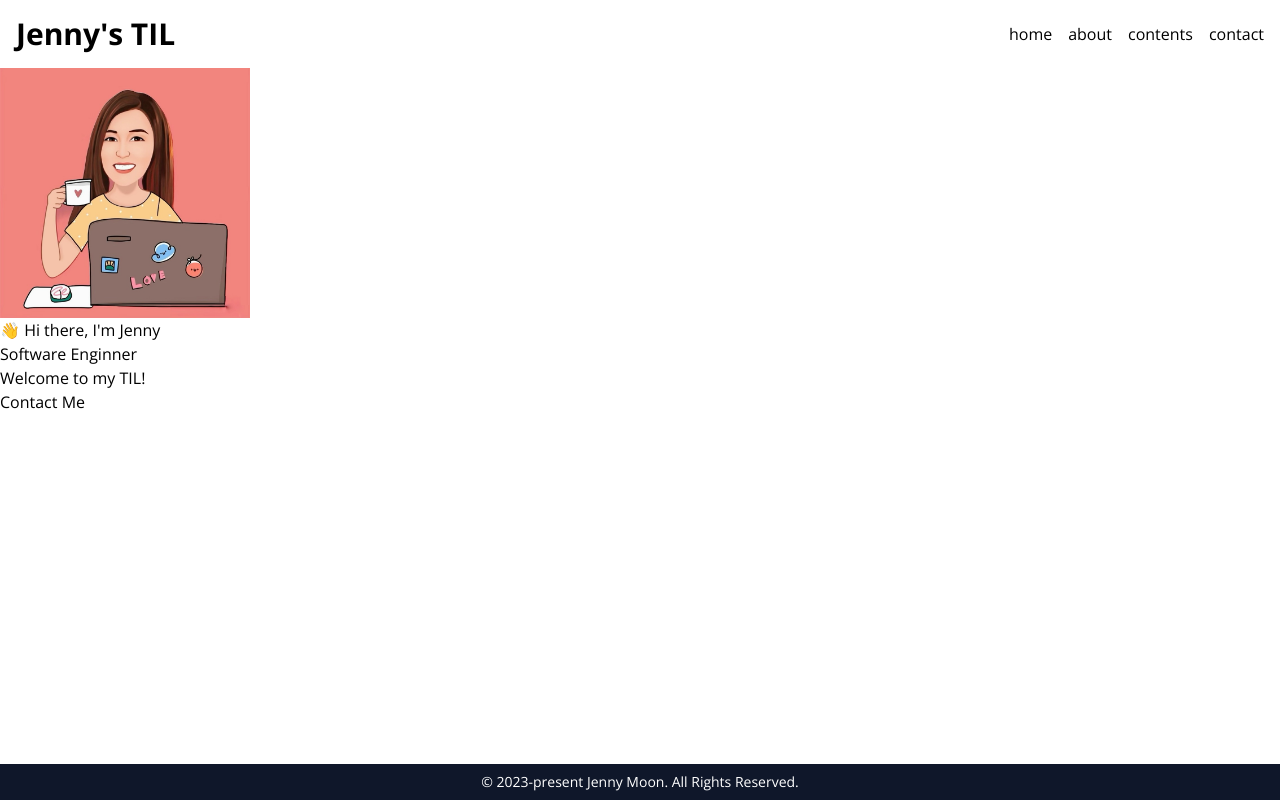
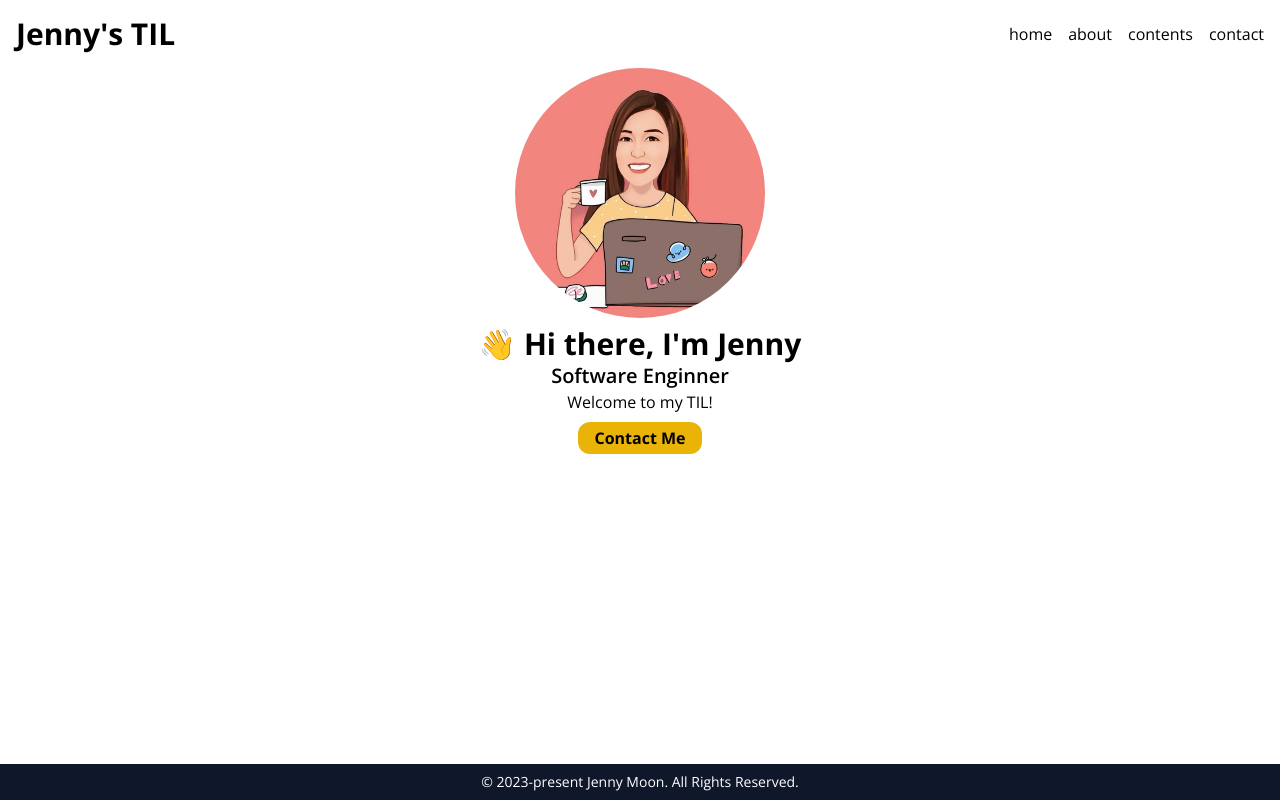
Before and after one commit to jen0828/my-til, a Next.js app: page / in a window 1280 px wide. Built offline with nearby package versions, Linux system fonts and the light colour scheme.

Commit message:
Add styling

```diff
--- a/src/components/Profile.tsx
+++ b/src/components/Profile.tsx
@@ -4,18 +4,22 @@ import Link from 'next/link';
 
 export default function Profile() {
   return (
-    <section>
+    <section className="text-center">
       <Image
+        className="rounded-full mx-auto"
         src={profileImage}
         alt="Avatar of the author"
         width={250}
         height={250}
+        priority
       />
-      <h2>{"👋 Hi there, I'm Jenny"}</h2>
-      <h3> Software Enginner</h3>
+      <h2 className="text-3xl font-bold mt-2">{"👋 Hi there, I'm Jenny"}</h2>
+      <h3 className="text-xl font-semibold"> Software Enginner</h3>
       <p> Welcome to my TIL!</p>
       <Link href="/contact">
-        <button>Contact Me</button>
+        <button className="bg-yellow-500 font-bold rounded-xl py-1 px-4 mt-2">
+          Contact Me
+        </button>
       </Link>
     </section>
   );
```
